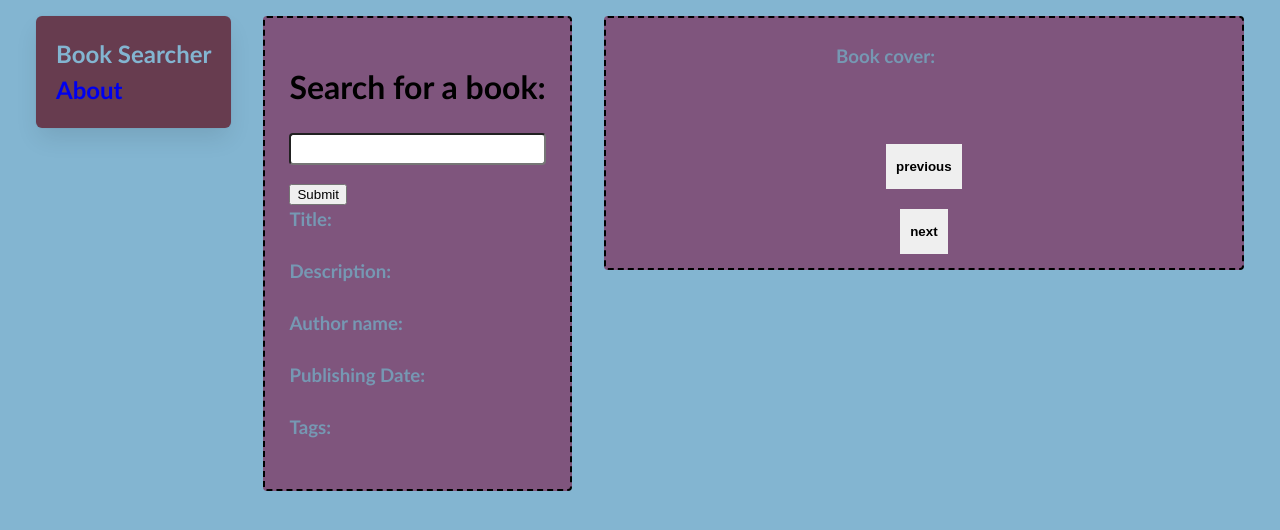
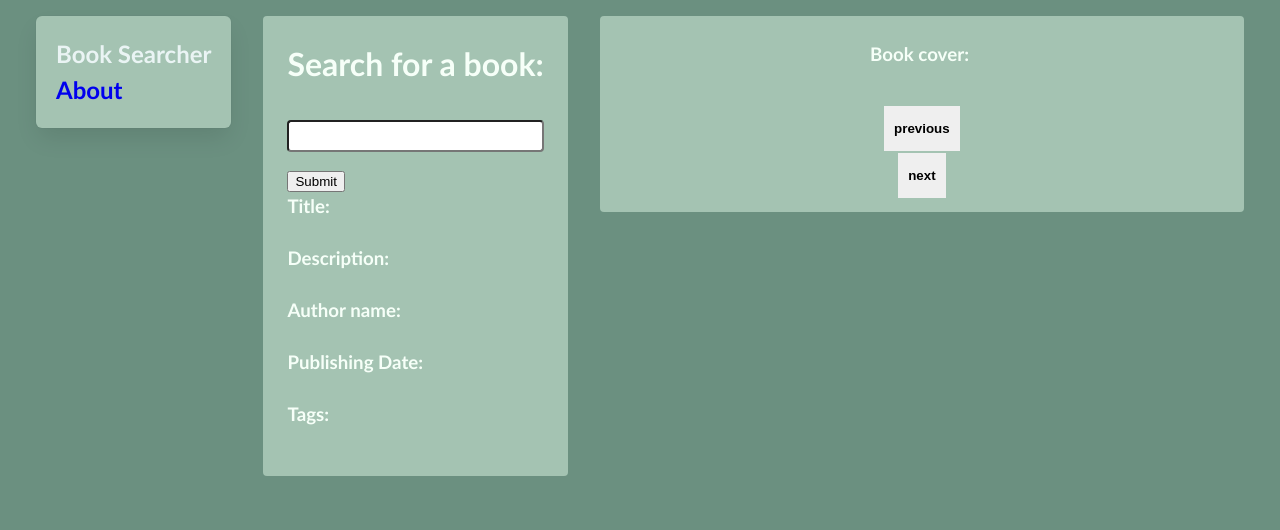
Before and after one commit to JosueTlapechco/final-project-377, a plain HTML site: page index.html in a window 1280 px wide. Drawn offline with Linux system fonts and the light colour scheme.

Commit message:
css updated

```diff
--- a/style.css
+++ b/style.css
@@ -7,7 +7,7 @@
 }
 
 html {
-  background-color: #ffffff;
+  background-color: #6b9080;
   font-size: 16px;
   min-width: 300px;
   overflow-x: hidden;
@@ -29,7 +29,7 @@ body {
   font-family: ‘Segoe UI’, Candara, ‘Bitstream Vera Sans’, ‘DejaVu Sans’, ‘Bitsream Vera Sans’, ‘Trebuchet MS’, Verdana, ‘Verdana Ref’, sans-serif;
   font-weight: 400;
   line-height: 1.5;
-  background-color: #83B5D1;
+  background-color: #6b9080;
 }
 
 
@@ -38,15 +38,15 @@ a {
   text-decoration: none;
 }
 
-h2, h3 {
-  color: #7698B3;
+h1, h2, h3 {
+  color: #f6fff8;
   margin:0;
   padding:0;
   padding-bottom:1.5rem;
 }
 
 form {
-  accent-color: #7698B3;
+  accent-color: #f6fff8;
 }
 
 /*
@@ -92,8 +92,8 @@ form {
   /* this will push other blocks out of the way */
 
   /* colors */
-  background-color: #673C4F;
-  color: #83B5D1;
+  background-color: #A4C3B2;
+  color: #EAF4F4;
 
   /* shapes */
   border-radius: 6px;
@@ -117,8 +117,8 @@ form {
 */
 
 .box {
-  background-color: #726E97;
-  border: 2px dashed;
+  background-color: #A4C3B2;
+
   border-radius: 4px;
 
   width: fit-content;
@@ -128,14 +128,14 @@ form {
 }
 
 .left_section {
-  background-color: #7F557D;
+  background-color: #A4C3B2;
   flex: 0 1 auto;
   margin: 1rem;
   padding: 1.5rem;
 }
 
 .right_section{
-  background-color: #7F557D;
+  background-color: #A4C3B2;
   flex: 1 2 auto;
   margin: 1rem;
   align-items: center;
@@ -251,7 +251,7 @@ div.carousel {
 .prev,
 .next {
   border: none;
-  margin: 20px;
+  margin: 2px;
   text-align: center;
 
   font-weight: bold;
@@ -362,7 +362,7 @@ form label {
     /* Rules in here will only apply when a screen is the correct size */
     /* check it out by using your developer tools to shrink your screen-size */
     html{
-      background-color: #673C4F;
+      background-color: #6b9080;
     }
     .container {
       flex-direction: column;
```
